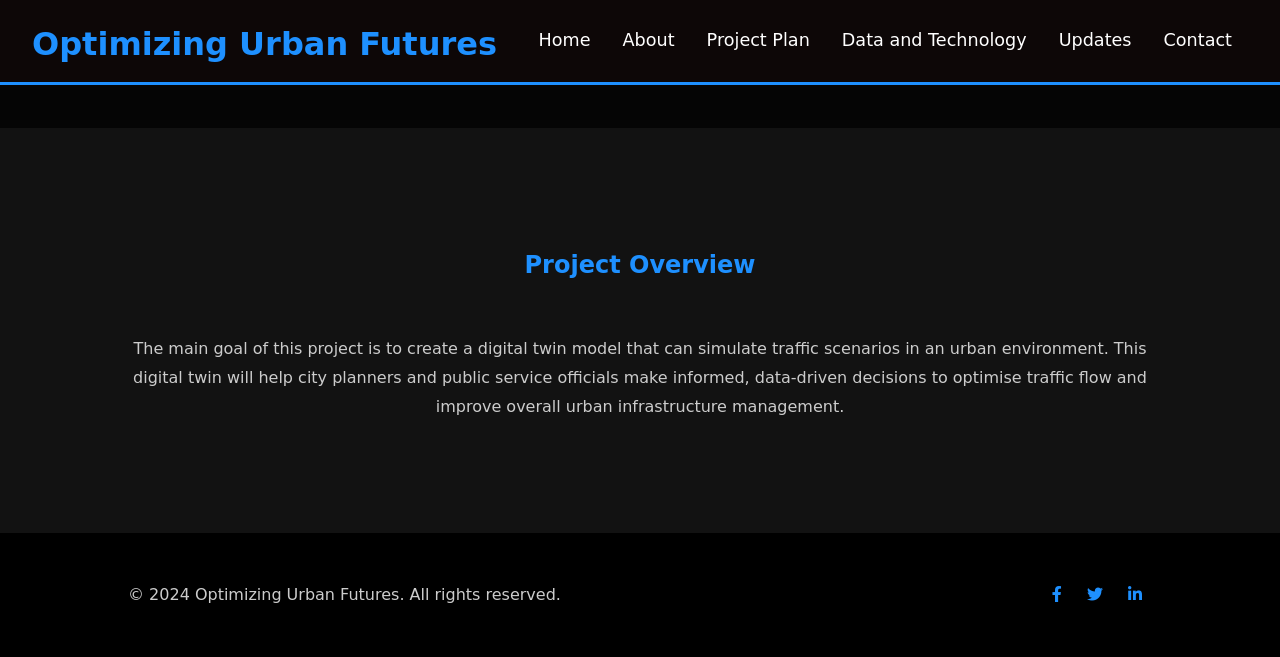
After one commit to feliz2023/Digital_traffic_twin, a Django app: page /index/Home/ in a window 1280 px wide. The commit adds this page. Shown: the top 657 px of the page. Run offline with Django 5.2, Linux system fonts and the light colour scheme.

Commit message:
Updated files

```diff
--- a/traffic/static/traffic/styles/sty1.css
+++ b/traffic/static/traffic/styles/sty1.css
@@ -1,23 +1,25 @@
 body {
-    font-family: 'Arial', sans-serif;
+    /* font-family: 'Arial', sans-serif; */
+    font-family: 'Baloo Bhai 2', cursive;
     margin: 0;
     padding: 0;
-    line-height: 1.6;
-    background-color: #121212;
+    line-height: 1.8;
+    background-color: hsl(0, 0%, 2%);
     color: #fff;
+    overflow-x: hidden;
 }
 
 header {
-    background: #000;
+    background: #0d0707;
     color: #fff;
-    padding: 0.5rem 0;  /* Reduced padding for a slimmer header */
+    padding: 0.5rem 0;  /* Increased padding for more space */
     text-align: center;
     position: fixed;
     width: 100%;
     top: 0;
-    height: 16%;
-    z-index: 1000;
-    border-bottom: 2px solid #1e90ff;  /* Subtle border to separate header from content */
+    /* height: auto; */
+    z-index: 1100;
+    border-bottom: 3px solid #1e90ff;  /* Subtle border to separate header from content */
 }
 
 header .container {
@@ -26,6 +28,11 @@ header .container {
     align-items: center;
     width: 95%;  /* Slightly narrower width for the header content */
     margin: auto;
+}
+
+header h1 {
+    margin: 0;  /* Reset margin */
+    padding-top: 0.5rem;  /* Add padding to move heading down */
 }
 
 nav ul {
@@ -50,8 +57,8 @@ nav ul li a:hover {
 }
 
 .section {
-    padding: 4rem 0;
-    margin-top: 3.5rem;  /* Adjusted margin-top to accommodate the new header height */
+    padding: 6rem 0;
+    margin-top: 8rem;  /* Adjusted margin-top to accommodate the new header height */
 }
 
 .bg-light {
@@ -72,7 +79,7 @@ nav ul li a:hover {
 
 h1, h2 {
     color: #1e90ff;
-    margin-bottom: 1rem;
+    margin-bottom: 3rem;
     text-align: center;
 }
 
@@ -84,9 +91,8 @@ p {
 
 p1 {
     color: #181616;
-    margin-bottom: 1rem;
+    margin-bottom: 0.5rem;
     text-align: center;
-
 }
 
 .btn {
@@ -153,6 +159,6 @@ footer .container {
     transition: color 0.3s ease;
 }
 
-.social-media a:hover {
+social-media a:hover {
     color: #0056b3;
 }
--- /dev/null
+++ b/traffic/templates/traffic/base.html
@@ -0,0 +1,32 @@
+
+{% load static %}
+
+<!DOCTYPE html>
+
+<html lang="en">
+<head>
+    <meta charset="UTF-8">
+    <meta name="viewport" content="width=device-width, initial-scale=1.0">
+    <title>Optimizing Urban Futures</title>
+    <link rel="stylesheet" href="{% static 'traffic/styles/sty1.css' %}">
+    <link rel="stylesheet" href="https://cdnjs.cloudflare.com/ajax/libs/font-awesome/6.0.0-beta3/css/all.min.css">
+</head>
+<body>
+    <header>
+        {% include 'traffic/nav.html' %}
+    </header>
+
+    <main>
+        {% block content %}
+
+        {% endblock %}
+    </main>
+
+
+    <footer>
+        {% include 'traffic/footer.html' %}
+    </footer>
+
+    <script src="{% static 'traffic/js/chart.js' %}"></script>
+</body>
+</html>
--- /dev/null
+++ b/traffic/templates/traffic/footer.html
@@ -0,0 +1,12 @@
+{% load static %}
+
+<footer>
+    <div class="container">
+        <p>&copy; 2024 Optimizing Urban Futures. All rights reserved.</p>
+        <div class="social-media">
+            <a href="https://facebook.com" target="_blank"><i class="fab fa-facebook-f"></i></a>
+            <a href="https://twitter.com" target="_blank"><i class="fab fa-twitter"></i></a>
+            <a href="https://linkedin.com" target="_blank"><i class="fab fa-linkedin-in"></i></a>
+        </div>
+    </div>
+</footer>
--- /dev/null
+++ b/traffic/templates/traffic/home.html
@@ -0,0 +1,18 @@
+{% extends 'traffic/base.html' %}
+
+{% block content %}
+<section id="home" class="section bg-dark">
+    <div class="container">
+        <h2>Project Overview</h2>
+        <p>The main goal of this project is to create
+        a digital twin model that can simulate traffic
+        scenarios in an urban environment.
+        This digital twin will help city planners and public
+        service officials make informed, data-driven decisions
+        to optimise traffic flow and improve overall urban
+        infrastructure management.</p>
+
+    </div>
+</section>
+
+{% endblock %}
--- /dev/null
+++ b/traffic/templates/traffic/nav.html
@@ -0,0 +1,17 @@
+{% load static %}
+
+    <header>
+        <div class="container">
+            <h1>Optimizing Urban Futures</h1>
+            <nav>
+                <ul>
+                    <li><a href="{% url 'Home' %}">Home</a></li>
+                    <li><a href="{% url 'About' %}">About</a></li>
+                    <li><a href="{% url 'project_plan' %}">Project Plan</a></li>
+                    <li><a href="{% url 'data_tech' %}">Data and Technology</a></li>
+                    <li><a href="{% url 'update' %}">Updates</a></li>
+                    <li><a href="{% url 'contact' %}">Contact</a></li>
+                </ul>
+            </nav>
+        </div>
+    </header>
--- a/traffic/urls.py
+++ b/traffic/urls.py
@@ -3,5 +3,11 @@ from . import views
 
 urlpatterns = [
     path('', views.index, name='index'),
+    path('Home/', views.Home, name='Home'),
+    path('About/', views.About, name='About'),
+    path('project_plan/', views.project_plan, name="project_plan"),
+    path('data_tech/', views.data_tech, name="data_tech"),
+    path('update/', views.update, name="update"),
+    path('contact/', views.contact, name="contact"),
     path('contact-success/', views.contact_success, name='contact_success'),
 ]
--- a/traffic/views.py
+++ b/traffic/views.py
@@ -28,5 +28,30 @@ def index(request):
 
     return render(request, 'traffic/index.html', {'traffic_data': traffic_data, 'form': form})
 
+
+def Home(request):
+    return render(request, 'traffic/home.html')
+
+
+def About(request):
+    return render(request, 'traffic/About.html')
+
+
+def project_plan(request):
+    return render(request, 'traffic/project_plan.html')
+
+
+def data_tech(request):
+    return render(request, 'traffic/data_tech.html')
+
+
+def update(request):
+    return render(request, 'traffic/update.html')
+
+
+def contact(request):
+    return render(request, 'traffic/contact.html')
+
+
 def contact_success(request):
     return render(request, 'traffic/contact_success.html')
--- a/urban_traffic/settings.py
+++ b/urban_traffic/settings.py
@@ -119,9 +119,10 @@ USE_TZ = True
 # https://docs.djangoproject.com/en/5.0/howto/static-files/
 import os
 
+BASE_DIR = os.path.dirname(os.path.dirname(os.path.abspath(__file__)))
 STATIC_URL = '/static/'
 STATICFILES_DIRS = [
-          os.path.join(BASE_DIR, "static"),
+          os.path.join(BASE_DIR, 'traffic', 'static'),
 ]
 
 # Default primary key field type
```
Also changed, not shown: traffic/templates/traffic/About.html (added, +10 -0 lines), traffic/templates/traffic/contact.html (added, +23 -0 lines), traffic/templates/traffic/data_tech.html (added, +11 -0 lines), traffic/templates/traffic/index.html (+7 -25 lines), traffic/templates/traffic/project_plan.html (added, +11 -0 lines), traffic/templates/traffic/update.html (added, +11 -0 lines).
